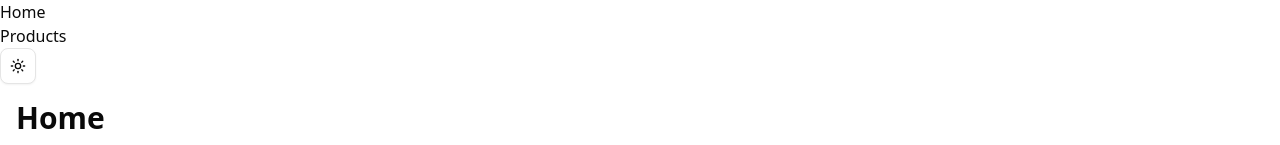
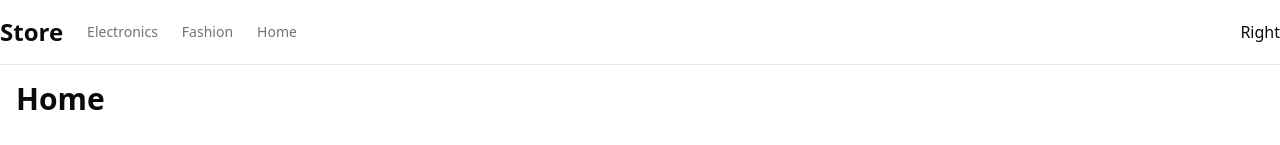
Before and after one commit to kimamovic21/udemy-nextjs-course-ecommerce-project-pj, a Next.js app: page / in a window 1280 px wide. Shown: the top 145 px of the page. Built offline with nearby package versions, Linux system fonts and the light colour scheme; no server answers; the database is empty.

Commit message:
Adding navigation bar

```diff
--- a/app/layout.tsx
+++ b/app/layout.tsx
@@ -2,8 +2,7 @@ import type { Metadata } from 'next';
 import { Geist, Geist_Mono } from 'next/font/google';
 import { ThemeProvider } from '@/components/theme/theme-provider';
 import './globals.css';
-import Link from 'next/link';
-import ThemeToggle from '@/components/theme/theme-toggle';
+import Navbar from '@/components/shared/navbar';;
 
 const geistSans = Geist({
   variable: '--font-geist-sans',
@@ -36,17 +35,9 @@ export default function RootLayout({
           enableSystem
           disableTransitionOnChange
         >
-          <ul>
-            <li>
-              <Link href='/'>Home</Link>
-            </li>
-            <li>
-              <Link href='/products'>Products</Link>
-            </li>
-            <li>
-              <ThemeToggle />
-            </li>
-          </ul>
+          <header>
+            <Navbar />
+          </header>
           {children}
         </ThemeProvider>
       </body>
--- /dev/null
+++ b/components/shared/navbar.tsx
@@ -0,0 +1,37 @@
+import Link from 'next/link';
+
+const categories = [
+  { id: 1, name: 'Electronics', href: '/category/electronics' },
+  { id: 2, name: 'Fashion', href: '/category/fashion' },
+  { id: 3, name: 'Home', href: '/category/home' },
+];
+
+const Navbar = () => {
+  return (
+    <div className='border-b'>
+      <div className='container mx-auto flex h-16 items-center justify-between'>
+        <div>
+          <div className='flex items-center gap-6'>
+            <Link className='text-2xl font-bold' href='/'>
+              Store
+            </Link>
+            <nav className='hidden md:flex items-center gap-6'>
+              {categories.map((category) => (
+                <Link
+                  key={category.id}
+                  className='text-sm font-medium text-muted-foreground hover:text-primary transition-colors'
+                  href={category.href}
+                >
+                  {category.name}
+                </Link>
+              ))}
+            </nav>
+          </div>
+        </div>
+        <div>Right</div>
+      </div>
+    </div>
+  );
+};
+
+export default Navbar;
```
Also changed, not shown: documentation.txt.
